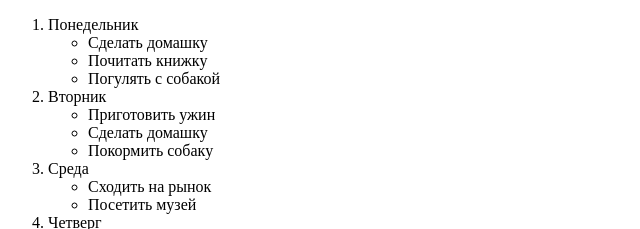
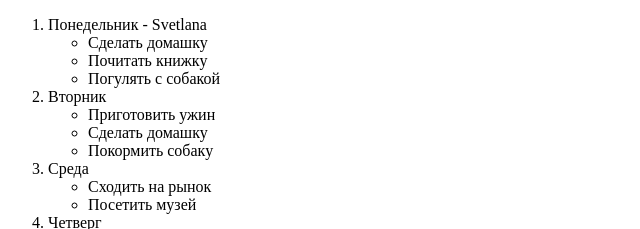
Before and after one commit to laviodiaz/shedule, a plain HTML site: page index.html in a window 1280 px wide. Shown: the top 229 px of the page, 0-640 px from the left. Drawn offline with Linux system fonts and the light colour scheme.

Commit message:
add to Svetlana

```diff
--- a/index.html
+++ b/index.html
@@ -8,7 +8,7 @@
 <body>
     <ol>
         <li>
-            Понедельник
+            Понедельник - Svetlana
             <ul>
                 <li>Сделать домашку</li>
                 <li>Почитать книжку</li>
```
